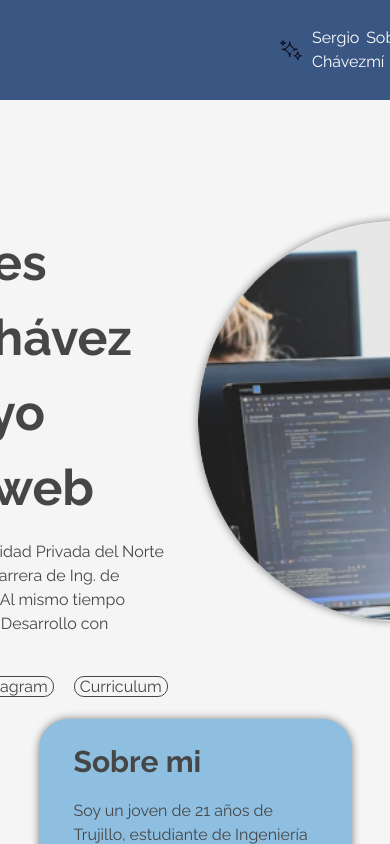
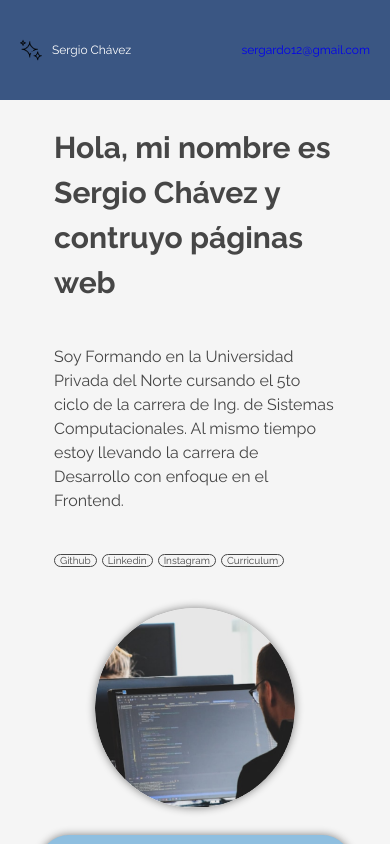
Before and after one commit to Sergardo12/Portafolio, a plain HTML site: page index.html in a window 390 px wide. Shown: the top 844 px of the page. Drawn offline with Linux system fonts and the light colour scheme; some icons are missing.

Commit message:
Intento de responsive

```diff
--- a/index.html
+++ b/index.html
@@ -29,7 +29,7 @@
         </nav>
 </header>
 <main>
-    <section class="perfil" id="sobremi">
+    <section class="perfil">
         <div class="presentacion">
             <h2 class="perfil-presentaciom-nombre">Hola, mi nombre es Sergio Chávez y contruyo páginas web</h2>
             <p class="perfil-presentaciom-p">
@@ -66,19 +66,19 @@
         <ul>
             <li>
                 <div class="skills-item">
-                    <img src="/img/skills/html-5.png" alt="">
+                    <img src="/img/skills/html-5.png" alt="HTML5">
                     <h4>HTML 5</h4>
                 </div>
             </li>
             <li>
                 <div class="skills-item">
-                    <img src="/img/skills/css-3.png" alt="">
+                    <img src="/img/skills/css-3.png" alt="CSS">
                     <h4>CSS</h4>
                 </div>
             </li>
             <li>
                 <div class="skills-item">
-                    <img src="/img/skills/js.png" alt="">
+                    <img src="/img/skills/js.png" alt="JS">
                     <h4>JavaScript</h4>
                 </div>
             </li>
--- a/styles/header.css
+++ b/styles/header.css
@@ -39,3 +39,22 @@ header{
     transition: 0.3s all;
     padding: 5px;
 }
+
+@media (max-width: 480px){
+    header {
+        background-color: #3A5683;
+        color: white;
+        font-size: 12px;
+        padding: 20px 20px; /* Reducir el padding para dispositivos móviles */
+        display: flex;
+        align-items: center;
+        justify-content: space-between;
+    }
+    .menu-list{
+        display: none;
+    }
+    .menu-list-item-c{
+        display: flex;
+        color: white;
+    }
+}
--- a/styles/profile.css
+++ b/styles/profile.css
@@ -42,3 +42,37 @@
     border-radius: 50%;
     box-shadow: 0px 0px 8px gray;
 }
+
+@media (max-width: 480px) {
+    .perfil{
+
+        display: flex;
+        align-items: center;
+        flex-direction: column;
+        margin: 0 10%;
+        padding-top: 15px;
+        justify-content: center;
+        gap: 30px;
+
+    }
+    .perfil-presentaciom-nombre {
+        display: flex;
+        padding: 10px 15px;
+        font-size: 30px;
+        font-weight: 700;
+
+    }
+    .perfil-presentaciom-p{
+        padding: 15px;
+    }
+    .redes{
+        padding: 10px 15px;
+        font-size: 10px;
+        gap: 5px;
+    }
+    .portada img{
+        width: 200px;
+        border-radius: 50%;
+        box-shadow: 0px 0px 8px gray;
+    }
+}
```
